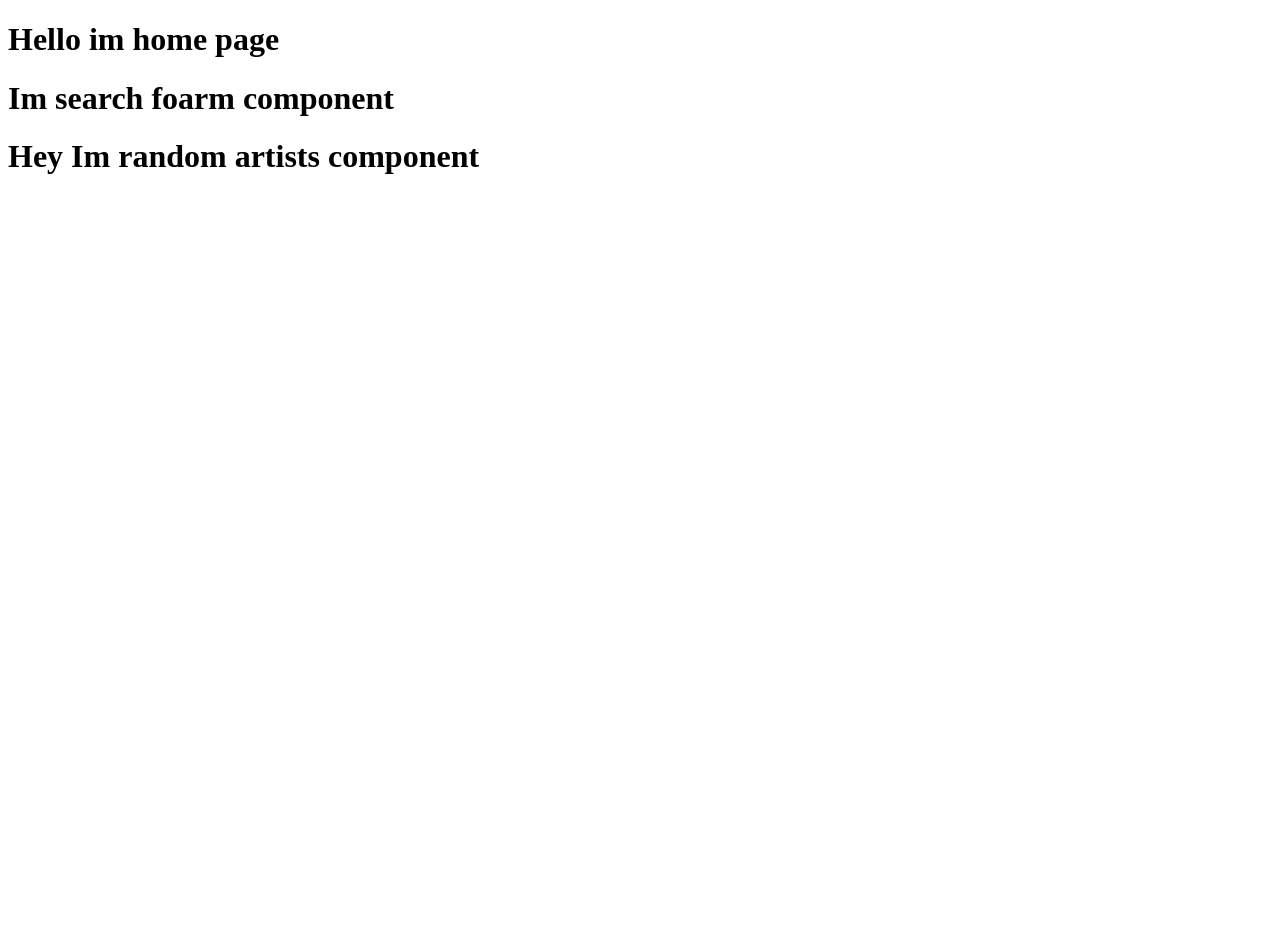
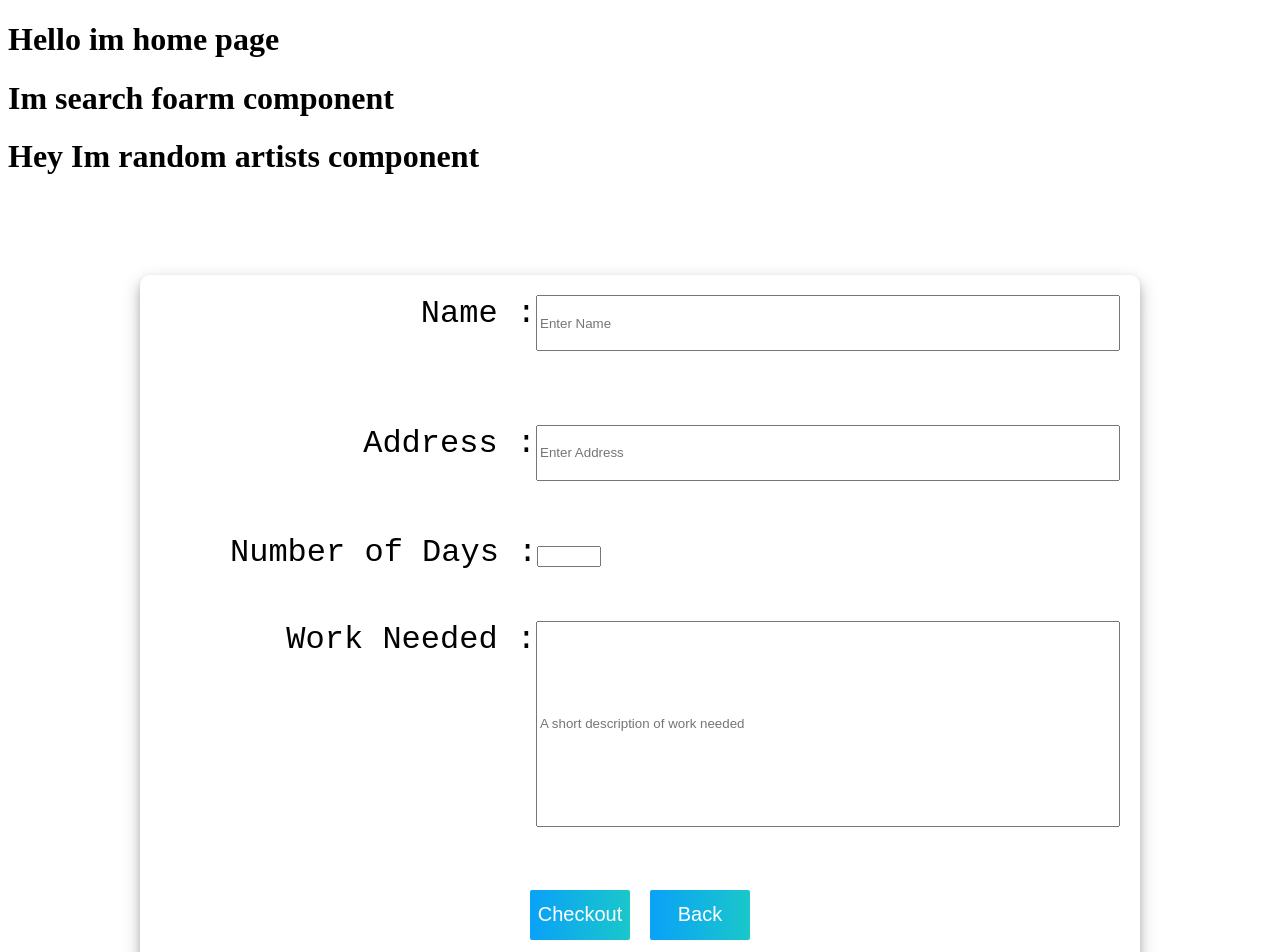
Before and after one commit to valiant9191/Hackathon, a React (Create React App) app: page / in a window 1280 px wide. Shown: the top 952 px of the page. Before the commit the page ends 800 px from the top, so only its background shows below. Built offline with nearby package versions, Linux system fonts and the light colour scheme; no server answers.

Commit message:
modalform body

```diff
--- a/src/components/home/Home.js
+++ b/src/components/home/Home.js
@@ -1,3 +1,4 @@
+import ModalForm from "../personal-info/modal-form";
 import SearchForm from "../search-form";
 import RandomArtist from "./random-artist"
 
@@ -7,6 +8,7 @@ const Home = () => {
             <h1>Hello im home page</h1>
             <SearchForm/>
             <RandomArtist/>
+            <ModalForm />
         </div>
 
     )
--- /dev/null
+++ b/src/components/personal-info/modal-form/ModalForm.css
@@ -0,0 +1,123 @@
+.modal-wrapper {
+    margin: 100px auto;
+    width: 1000px;
+    box-shadow: 0 5px 8px 0 rgba(0, 0, 0, 0.2), 0 7px 20px 0 rgba(0, 0, 0, 0.2);
+    /* position: relative; */
+    border-radius: 10px;
+    height: 700px;
+    display: grid;
+    /* border: 1px solid black; */
+    font-family: 'Courier New', Courier, monospace;
+    font-size: 32px;
+    /* display: flex;
+    flex-direction: column;
+    justify-content: space-evenly; */
+}
+
+.modal-name {
+    /* margin-top: 100px; */
+    margin: 20px;
+    display: flex;
+    justify-content: flex-end;
+    /* border: 1px solid black; */
+}
+
+.modal-address {
+    margin: 20px;
+    display: flex;
+    justify-content: flex-end;
+    /* border: 1px solid black; */
+}
+
+.modal-work {
+    margin: 20px;
+    display: flex;
+    justify-content: flex-end;
+    /* border: 1px solid black; */
+}
+
+.modal-hire {
+    margin-left: 90px;
+}
+
+.form-input-name {
+    margin-bottom: 0.5rem;
+    width: 60%;
+    height: 50px;
+}
+
+.form-input-address {
+    margin-bottom: 0.5rem;
+    width: 60%;
+    height: 50px;
+}
+
+.form-input-work {
+    margin-bottom: 0.5rem;
+    width: 60%;
+    height: 200px;
+}
+
+.form-input-number {
+    margin-bottom: 0.5rem;
+    /* width: 60%; */
+    /* height: 50px; */
+}
+
+.modal-btn {
+    display: flex;
+    flex-direction: row;
+    justify-content: center;
+}
+
+.form-input-btn-checkout {
+    width: 10%;
+    height: 50px;
+    margin: 10px;
+    border-radius: 2px;
+    background: linear-gradient(
+    90deg,
+    rgb(10, 161, 248) 0%,
+    rgba(12, 196, 199, 0.945) 100%
+    );
+  /* outline: none; */
+    border: none;
+    color: #fff;
+    font-size: 20px;
+}
+
+.form-input-btn-back {
+    width: 10%;
+    height: 50px;
+    margin: 10px;
+    border-radius: 2px;
+    background: linear-gradient(
+    90deg,
+    rgb(10, 161, 248) 0%,
+    rgba(12, 196, 199, 0.945) 100%
+    );
+    /* outline: none; */
+    border: none;
+    color: #fff;
+    font-size: 20px;
+}
+
+.form-input-btn-checkout:hover {
+    cursor: pointer;
+    background: linear-gradient(
+      90deg,
+      rgb(39, 143, 255) 0%,
+      rgb(12, 99, 250) 100%
+    );
+    transition: all 0.4s ease-out;
+}
+
+.form-input-btn-back:hover {
+    cursor: pointer;
+    background: linear-gradient(
+      90deg,
+      rgb(39, 143, 255) 0%,
+      rgb(12, 99, 250) 100%
+    );
+    transition: all 0.4s ease-out;
+}
--- /dev/null
+++ b/src/components/personal-info/modal-form/ModalForm.js
@@ -0,0 +1,87 @@
+import React, { useState } from 'react';
+import './ModalForm.css'
+
+const ModalForm = () => {
+
+    // const [modalIsOpen, setModalOpen] = useState(false)
+
+
+    return (
+
+
+
+        <div className="modal-wrapper">
+
+            {/* <ModalForm isOpen={modalIsOpen} />
+            <button onClick={() => setModalOpen(true)}>open modal</button> */}
+
+            <div className="modal-name">
+                <label
+                    className="form-label-name">
+                    Name :
+                </label>
+                <input
+                    className="form-input-name"
+                    type="text"
+                    name="name"
+                    placeholder="Enter Name"
+                />
+            </div>
+
+            <div className="modal-address">
+                <label
+                    className="form-label-address">
+                    Address :
+                </label>
+                <input
+                    className="form-input-address"
+                    type="text"
+                    name="address"
+                    placeholder="Enter Address"
+                />
+            </div>
+
+            <div className="modal-hire">
+                <label
+                    className="form-label-hire">
+                    Number of Days :
+                </label>
+                <input
+                    className="form-input-number"
+                    type="number"
+                    min="1"
+                    max="365"
+                />
+            </div>
+
+            <div className="modal-work">
+                <label
+                    className="form-label-work">
+                    Work Needed :
+                </label>
+                <input
+                    className="form-input-work"
+                    type="text"
+                    name="details"
+                    placeholder="A short description of work needed"
+                />
+            </div>
+
+            <div className="modal-btn">
+                <button
+                    className="form-input-btn-checkout"
+                    type="submit">
+                    Checkout
+                </button>
+                <button
+                    className="form-input-btn-back"
+                    type="submit">
+                    Back
+                </button>
+            </div>
+        </div>
+
+    )
+}
+
+export default ModalForm;
```
Also changed, not shown: src/components/atists-list/modal-form/ModalForm.js (deleted, +0 -16 lines), src/components/atists-list/modal-form/ModalForm.css (deleted), src/components/personal-info/modal-form/index.js (renamed from src/components/atists-list/modal-form/index.js), 2 other files (tests, documents, lock files or other folders).
